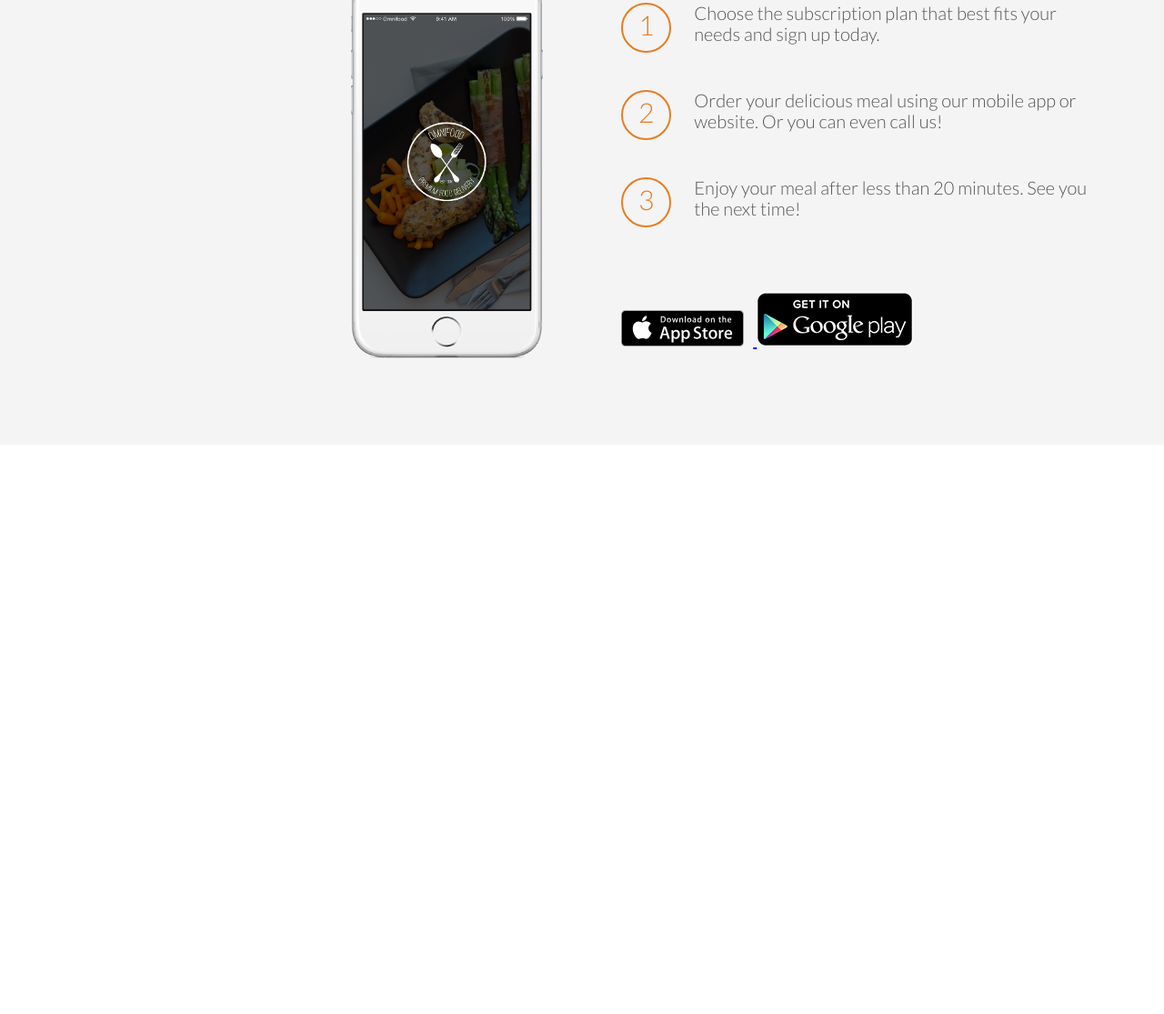
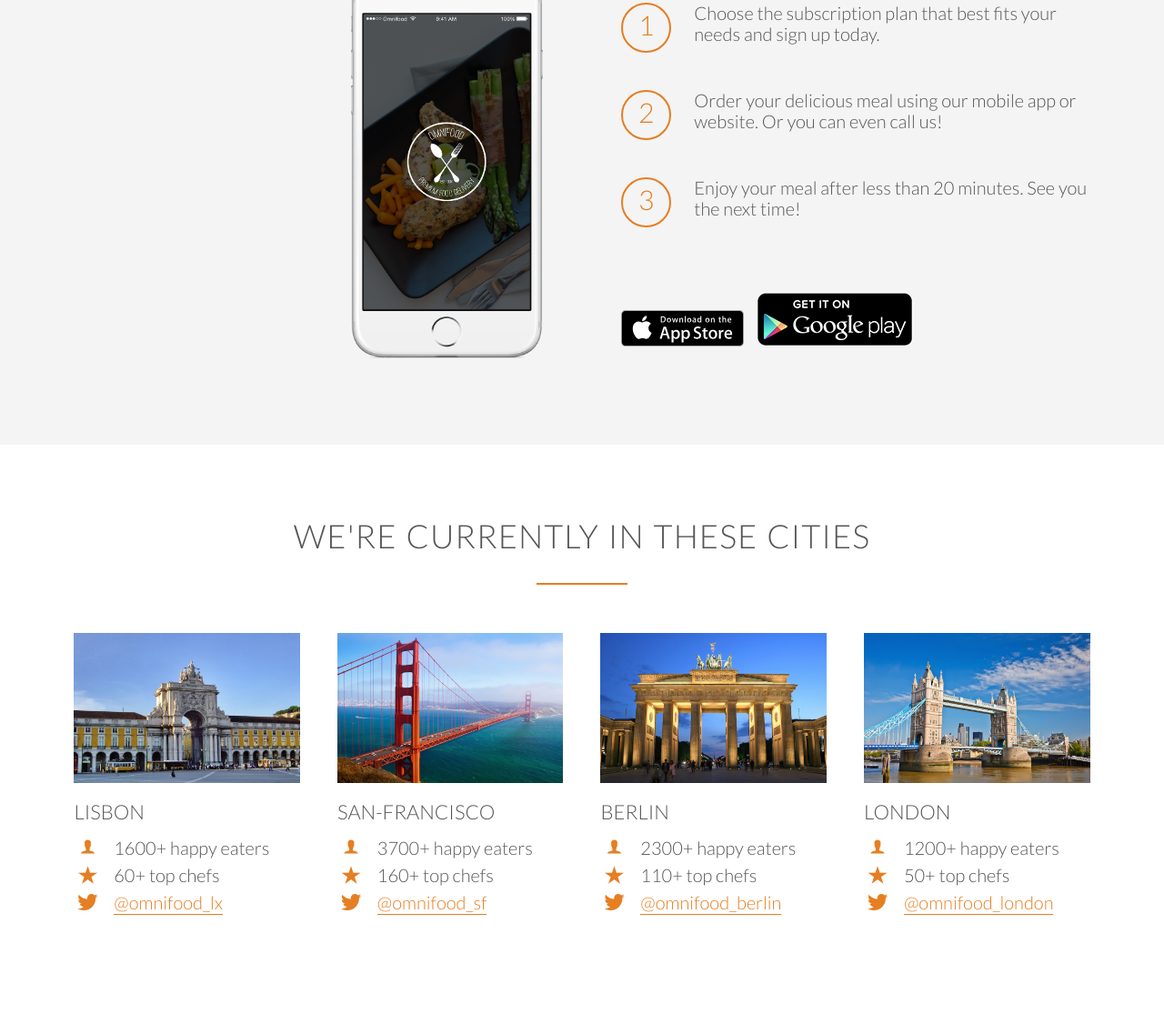
Before and after one commit to ajdavey8/food-delivery-website, a plain HTML site: page index.html in a window 1280 px wide. Shown: the part 2249-3364 px from the top of the page at 91% size. Before the commit the page ends 2738 px from the top, so only its background shows below. Drawn offline with Linux system fonts and the light colour scheme; files whose address does not match are found by name.

Commit message:
Add cities with icons and info

```diff
--- a/index.html
+++ b/index.html
@@ -138,9 +138,81 @@
             <div>3</div>
             <p>Enjoy your meal after less than 20 minutes. See you the next time!</p>
           </div>
+          <a href="#" class="btn-app"><img src="resources/img/download-app.svg" alt="App Store Button" /></a>
 
-          <a href=# class="btn-app"><img src="resources/img/download-app.svg" alt="App Store Button"</a>
-          <a href=# class="btn-app"><img src="resources/img/download-app-android.png" alt="Play Store Button"</a>
+          <a href="#" class="btn-app"><img src="resources/img/download-app-android.png" alt="Play Store Button" /></a>
+        </div>
+      </div>
+    </section>
+
+    <section class="section-cities">
+      <div class="row">
+        <h2>We're currently in these cities</h2>
+      </div>
+      <div class="row">
+        <div class="col span-1-of-4 box">
+          <img src="resources/img/lisbon-3.jpg" alt="Lisbon" />
+          <h3>Lisbon</h3>
+          <div class="city-feature">
+            <i class="ion-ios-person icon-small"></i>
+            1600+ happy eaters
+          </div>
+          <div class="city-feature">
+            <i class="ion-ios-star icon-small"></i>
+            60+ top chefs
+          </div>
+          <div class="city-feature">
+            <i class="ion-social-twitter icon-small"></i>
+            <a href="#">@omnifood_lx</a>
+          </div>
+        </div>
+        <div class="col span-1-of-4 box">
+          <img src="resources/img/san-francisco.jpg" alt="San-Francisco" />
+          <h3>San-Francisco</h3>
+          <div class="city-feature">
+            <i class="ion-ios-person icon-small"></i>
+            3700+ happy eaters
+          </div>
+          <div class="city-feature">
+            <i class="ion-ios-star icon-small"></i>
+            160+ top chefs
+          </div>
+          <div class="city-feature">
+            <i class="ion-social-twitter icon-small"></i>
+            <a href="#">@omnifood_sf</a>
+          </div>
+        </div>
+        <div class="col span-1-of-4 box">
+          <img src="resources/img/berlin.jpg" alt="Berlin" />
+          <h3>Berlin</h3>
+          <div class="city-feature">
+            <i class="ion-ios-person icon-small"></i>
+            2300+ happy eaters
+          </div>
+          <div class="city-feature">
+            <i class="ion-ios-star icon-small"></i>
+            110+ top chefs
+          </div>
+          <div class="city-feature">
+            <i class="ion-social-twitter icon-small"></i>
+            <a href="#">@omnifood_berlin</a>
+          </div>
+        </div>
+        <div class="col span-1-of-4 box">
+          <img src="resources/img/london.jpg" alt="London" />
+          <h3>London</h3>
+          <div class="city-feature">
+            <i class="ion-ios-person icon-small"></i>
+            1200+ happy eaters
+          </div>
+          <div class="city-feature">
+            <i class="ion-ios-star icon-small"></i>
+            50+ top chefs
+          </div>
+          <div class="city-feature">
+            <i class="ion-social-twitter icon-small"></i>
+            <a href="#">@omnifood_london</a>
+          </div>
         </div>
       </div>
     </section>
--- a/resources/css/style.css
+++ b/resources/css/style.css
@@ -101,6 +101,38 @@ h2:after {
   color: #e67e22;
   margin-bottom: 10px;
   text-align: center;
+}
+
+
+.icon-small {
+  display: inline-block;
+  width: 30px;
+  text-align: center;
+  color: #e67e22;
+  font-size: 120%;
+  margin-right: 10px;
+
+  /*align text and icons*/
+  line-height: 120%;
+  vertical-align: middle;
+  margin-top: -6px;
+}
+
+/* ====== Links ====== */
+
+a:link,
+a:visited {
+  color: #e67e22;
+  text-decoration: none;
+  border-bottom: 1px solid #e67e22;
+  padding-bottom: 1px;
+  transition: border-bottom 0.2s, color 0.2s
+}
+
+a:hover,
+a:active {
+  color: #555;
+  border: 1px solid transparent;
 }
 
 /* ====== Buttons ====== */
@@ -282,8 +314,25 @@ header {
   margin-right: 25px;
 }
 
+.btn-app:link,
+.btn-app:visited {
+  border: 0;
+}
+
 .btn-app img {
   height: 50px
   width: auto;
   margin-right: 10px;
 }
+
+/* ================ CITIES ================ */
+
+.box img {
+  width: 100%;
+  height: auto;
+  margin-bottom: 15px;
+}
+
+.city-feature {
+  margin-bottom: 5px;
+}
```
Also changed, not shown: resources/img/berlin.jpg (renamed from resources/css/img/berlin.jpg), resources/img/lisbon-3.jpg (renamed from resources/css/img/lisbon-3.jpg), resources/img/london.jpg (renamed from resources/css/img/london.jpg), resources/img/san-francisco.jpg (renamed from resources/css/img/san-francisco.jpg).
